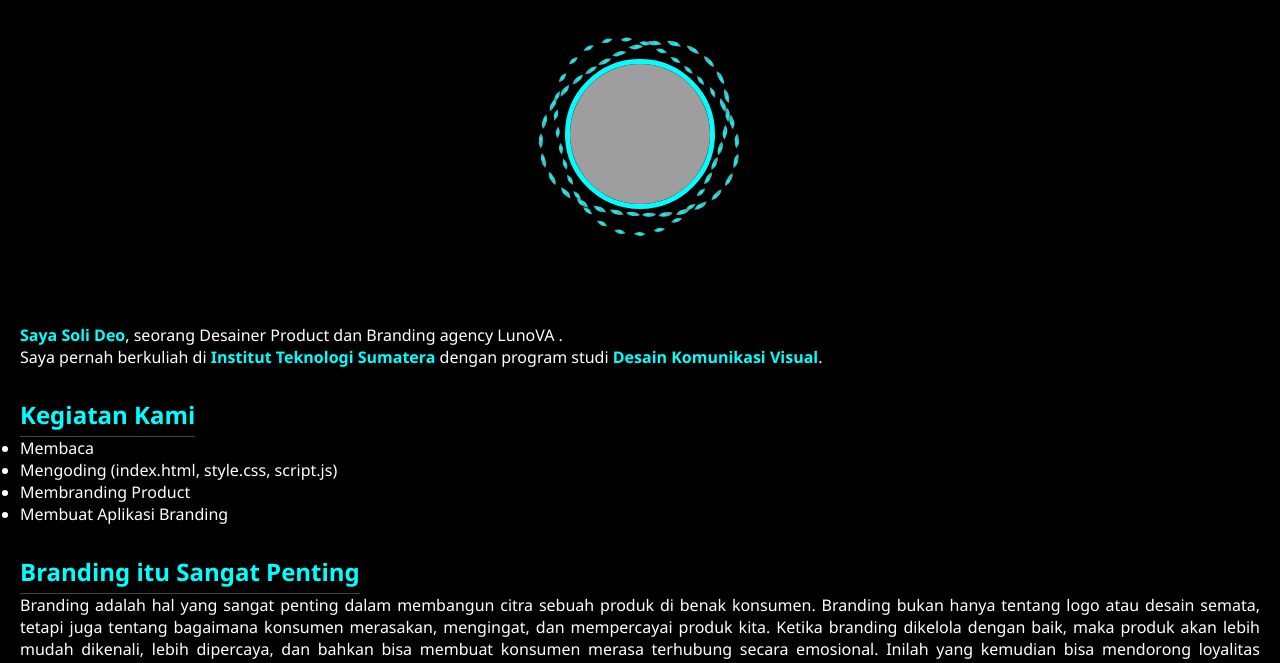
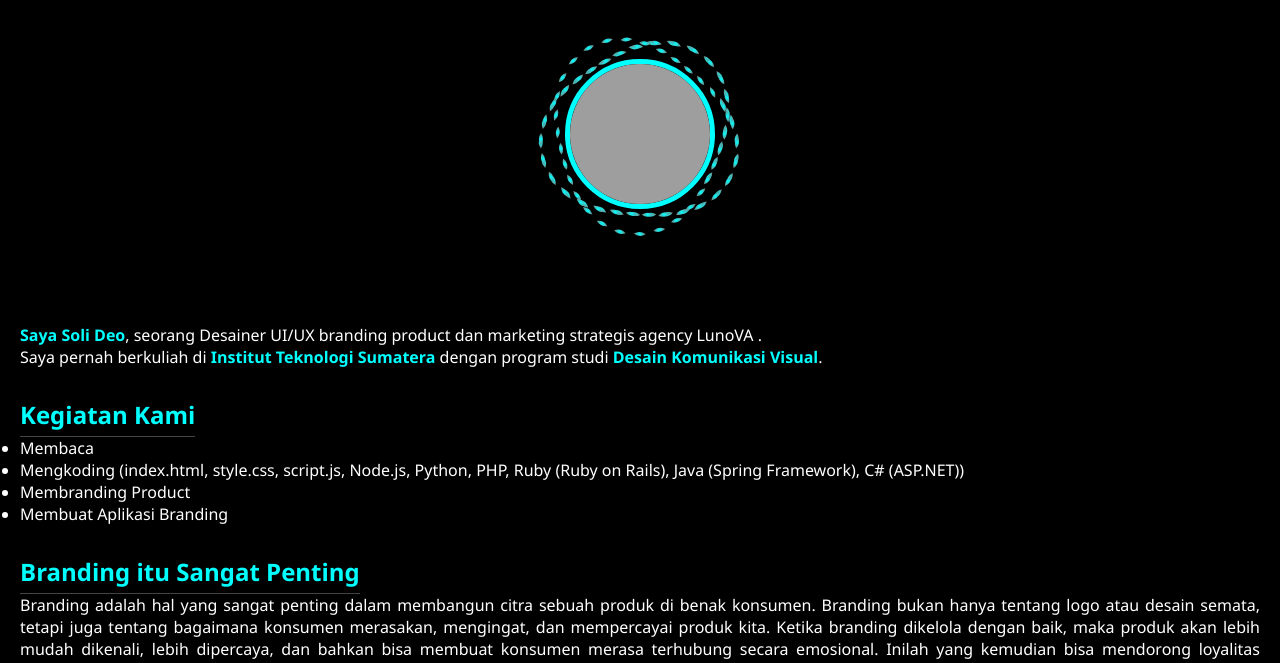
Before and after one commit to Solideo16/Web-Portofollio, a plain HTML site: page index.html in a window 1280 px wide. Shown: the part 115-778 px from the top of the page. Drawn offline with Linux system fonts and the light colour scheme; grey boxes are pictures that could not be loaded.

Commit message:
Update index.html

```diff
--- a/index.html
+++ b/index.html
@@ -15,13 +15,13 @@
     <img id="fotoSaya" src="https://i.imgur.com/PvkSG6I.jpg" alt="Foto Saya" />
   </div>
 
-  <p class="justify"><strong>Saya Soli Deo</strong>, seorang Desainer Product dan Branding agency LunoVA .</p>
+  <p class="justify"><strong>Saya Soli Deo</strong>, seorang Desainer UI/UX branding product dan marketing strategis agency LunoVA .</p>
   <p class="justify">Saya pernah berkuliah di <strong>Institut Teknologi Sumatera</strong> dengan program studi <strong>Desain Komunikasi Visual</strong>.</p>
 
   <h2>Kegiatan Kami</h2>
   <ul>
     <li>Membaca</li>
-    <li>Mengoding (index.html, style.css, script.js) </li>
+    <li>Mengkoding (index.html, style.css, script.js, Node.js, Python, PHP, Ruby (Ruby on Rails), Java (Spring Framework), C# (ASP.NET)) </li>
     <li>Membranding Product</li>
     <li>Membuat Aplikasi Branding</li>
   </ul>
```
